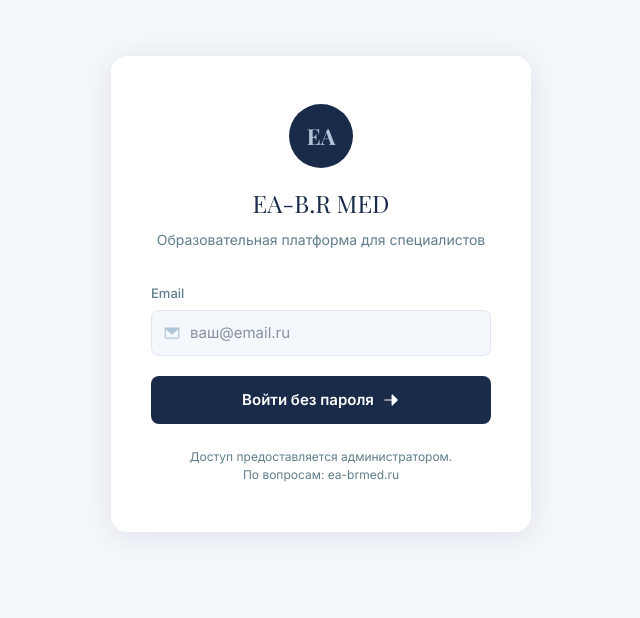
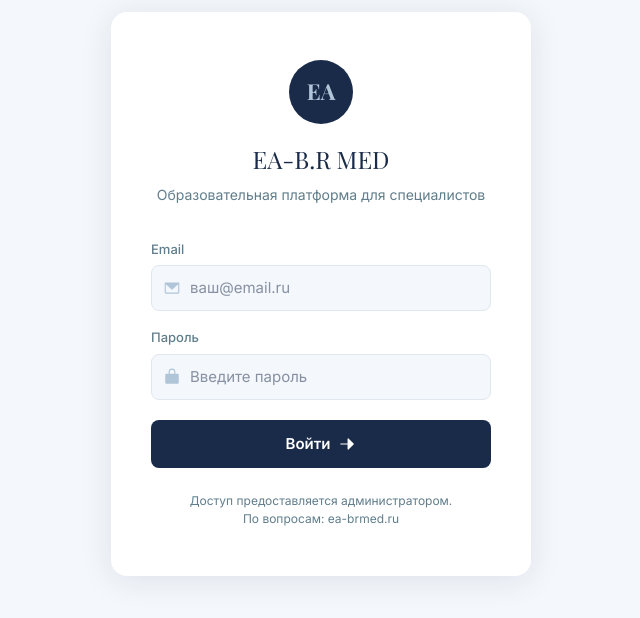
Before and after one commit to ElizavetaAnt/eabr-platform-, a React (Vite) app: page /login in a window 1280 px wide. Shown: the part 106-724 px from the top of the page, without its empty margins (319-959 px from the left). Built offline with nearby package versions, Linux system fonts and the light colour scheme; no server answers.

Commit message:
Login: switch from magic link to email+password auth

```diff
--- a/src/screens/LoginScreen.tsx
+++ b/src/screens/LoginScreen.tsx
@@ -1,32 +1,29 @@
 import { useState } from 'react'
-import { EnvelopeSimple, ArrowRight, CheckCircle } from '@phosphor-icons/react'
+import { EnvelopeSimple, LockSimple, ArrowRight } from '@phosphor-icons/react'
 import { supabase } from '../lib/supabase'
 
 export function LoginScreen() {
   const [email, setEmail] = useState('')
+  const [password, setPassword] = useState('')
   const [error, setError] = useState('')
   const [loading, setLoading] = useState(false)
-  const [sent, setSent] = useState(false)
 
   const handleLogin = async (e: React.FormEvent) => {
     e.preventDefault()
     setLoading(true)
     setError('')
 
-    const { error: authError } = await supabase.auth.signInWithOtp({
+    const { error: authError } = await supabase.auth.signInWithPassword({
       email,
-      options: {
-        emailRedirectTo: window.location.origin,
-      },
+      password,
     })
 
     if (authError) {
-      setError('Не удалось отправить письмо. Проверьте email или обратитесь к администратору.')
+      setError('Неверный email или пароль. Обратитесь к администратору.')
       setLoading(false)
       return
     }
 
-    setSent(true)
     setLoading(false)
   }
 
@@ -86,45 +83,6 @@ export function LoginScreen() {
           </p>
         </div>
 
-        {sent ? (
-          /* Состояние "письмо отправлено" */
-          <div style={{ textAlign: 'center' }}>
-            <CheckCircle
-              size={56}
-              weight="fill"
-              color="#4CAF50"
-              style={{ margin: '0 auto 16px', display: 'block' }}
-            />
-            <h2
-              style={{
-                fontFamily: 'Playfair Display, serif',
-                fontSize: '20px',
-                color: '#1A2B4A',
-                marginBottom: '12px',
-              }}
-            >
-              Проверьте почту
-            </h2>
-            <p style={{ fontSize: '14px', color: '#607D8B', lineHeight: 1.6 }}>
-              Мы отправили ссылку для входа на{' '}
-              <strong style={{ color: '#1A2B4A' }}>{email}</strong>.
-              <br />
-              Нажмите на ссылку в письме — и вы войдёте автоматически.
-            </p>
-            <p style={{ fontSize: '12px', color: '#B0C5D8', marginTop: '16px' }}>
-              Письмо не пришло? Проверьте папку «Спам»
-              <br />
-              или{' '}
-              <span
-                onClick={() => setSent(false)}
-                style={{ color: '#1A2B4A', cursor: 'pointer', textDecoration: 'underline' }}
-              >
-                попробуйте снова
-              </span>
-            </p>
-          </div>
-        ) : (
-          /* Форма */
         <form onSubmit={handleLogin} style={{ display: 'flex', flexDirection: 'column', gap: '16px' }}>
           <div>
             <label style={{ display: 'block', fontSize: '13px', color: '#607D8B', marginBottom: '6px', fontWeight: 500 }}>
@@ -143,6 +101,39 @@ export function LoginScreen() {
                 onChange={(e) => setEmail(e.target.value)}
                 required
                 placeholder="ваш@email.ru"
+                style={{
+                  width: '100%',
+                  padding: '10px 12px 10px 38px',
+                  border: '1.5px solid #e0e7ef',
+                  borderRadius: '8px',
+                  fontSize: '15px',
+                  fontFamily: 'Inter, sans-serif',
+                  outline: 'none',
+                  color: '#1A2B4A',
+                  background: '#F4F7FB',
+                  boxSizing: 'border-box',
+                }}
+              />
+            </div>
+          </div>
+
+          <div>
+            <label style={{ display: 'block', fontSize: '13px', color: '#607D8B', marginBottom: '6px', fontWeight: 500 }}>
+              Пароль
+            </label>
+            <div style={{ position: 'relative' }}>
+              <LockSimple
+                size={18}
+                weight="fill"
+                color="#B0C5D8"
+                style={{ position: 'absolute', left: '12px', top: '50%', transform: 'translateY(-50%)' }}
+              />
+              <input
+                type="password"
+                value={password}
+                onChange={(e) => setPassword(e.target.value)}
+                required
+                placeholder="Введите пароль"
                 style={{
                   width: '100%',
                   padding: '10px 12px 10px 38px',
@@ -195,13 +186,11 @@ export function LoginScreen() {
               marginTop: '4px',
             }}
           >
-              {loading ? 'Отправляем...' : 'Войти без пароля'}
+            {loading ? 'Входим...' : 'Войти'}
             {!loading && <ArrowRight size={18} weight="fill" />}
           </button>
         </form>
-        )}
 
-        {!sent && (
         <p
           style={{
             textAlign: 'center',
@@ -215,7 +204,6 @@ export function LoginScreen() {
           <br />
           По вопросам: ea-brmed.ru
         </p>
-        )}
       </div>
     </div>
   )
```
Lines whose indentation alone changed are shown as unchanged.
